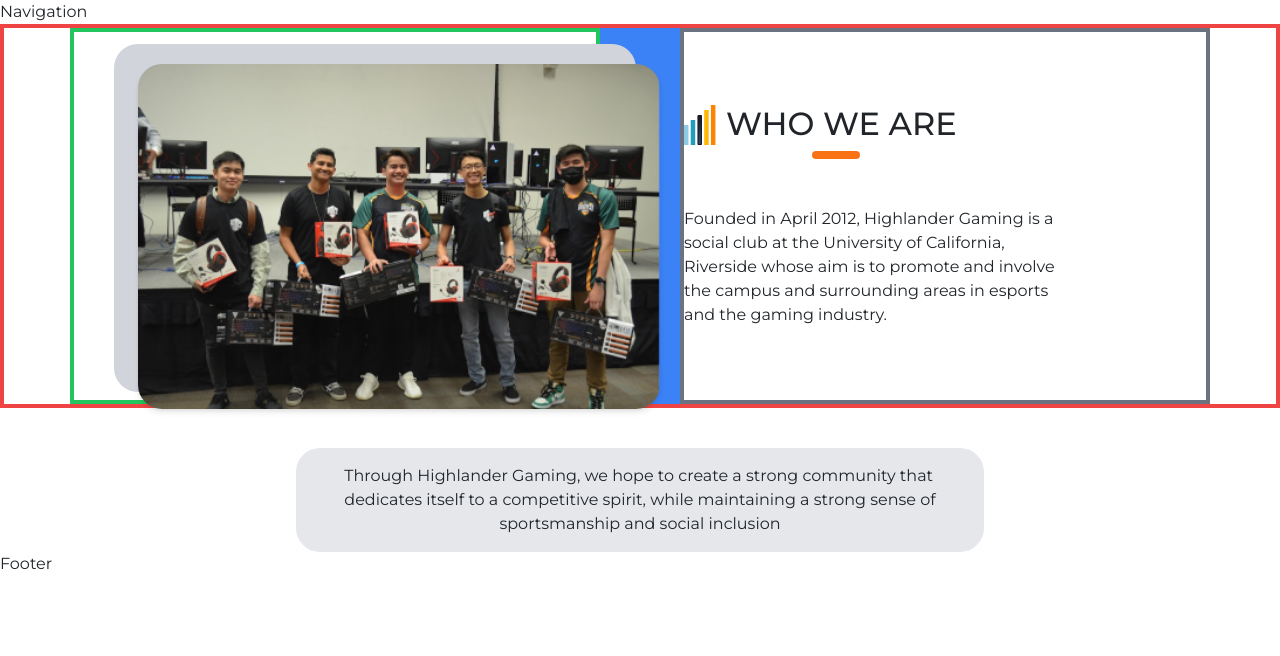
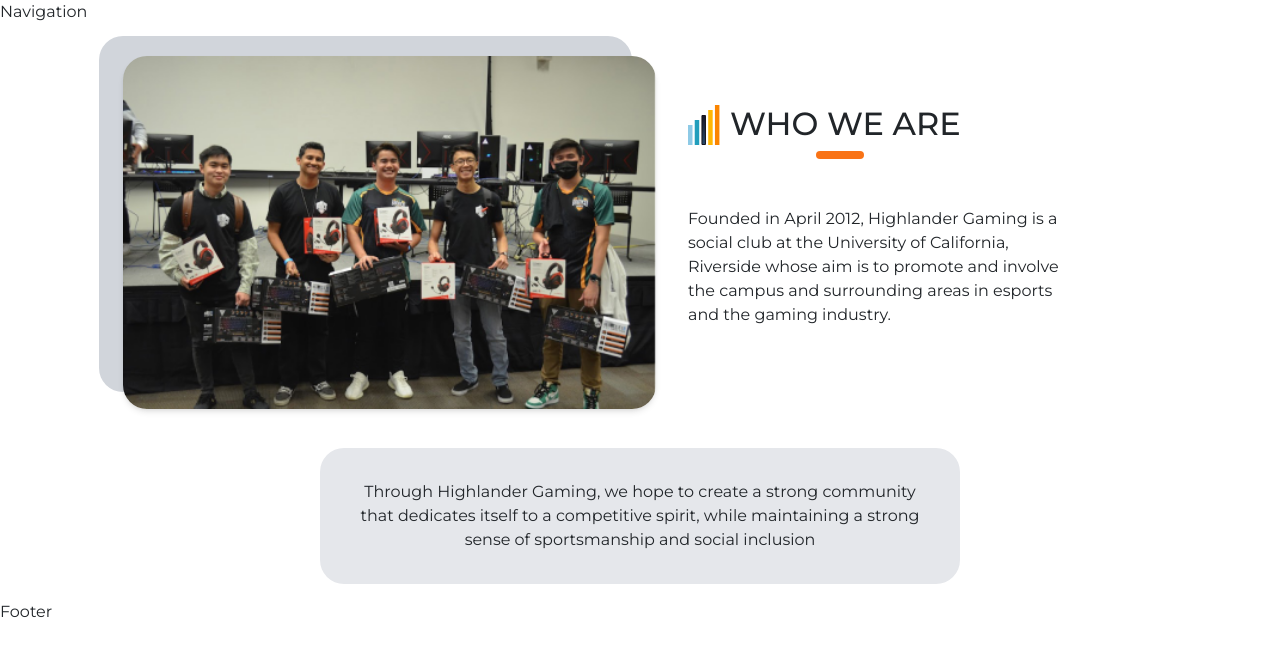
Before and after one commit to acm-ucr/hlg-website, a Next.js app: page /about in a window 1280 px wide. Shown: the top 656 px of the page. Built offline with nearby package versions, Linux system fonts and the light colour scheme.

Commit message:
I think its done

```diff
--- a/src/app/about/page.js
+++ b/src/app/about/page.js
@@ -1,12 +1,8 @@
-// import Banner from "@/components/Banner";
-// import Heading from "src/components/Heading.jsx";
 import Who from "src/components/home/Intro.jsx";
 
 const about = () => {
   return (
     <div>
-      {/* <Banner /> */}
-      {/* <Heading text="Join HLG@UCR" /> */}
       <Who />
     </div>
   );
--- a/src/components/home/Intro.jsx
+++ b/src/components/home/Intro.jsx
@@ -4,9 +4,9 @@
 const Who = () => {
   return (
     <div className="flex flex-col justify-center">
-      <div className="flex flex-row w-full h-96 justify-center border-4 border-red-500">
+      <div className="flex flex-row w-full h-96 justify-center ">
         {/* left side */}
-        <div className="relative w-6/12 basis-5/12 border-4 border-green-500 inline-block">
+        <div className="relative w-6/12 basis-5/12 ">
           <Image
             src={photo}
             className="absolute top-8 left-16 rounded-3xl shadow-md z-20 w-full h-8/12"
@@ -17,10 +17,10 @@
         </div>
 
         {/* gap in middle*/}
-        <div className="p-4 bg-blue-500 basis-20"></div>
+        <div className="p-4  basis-24"></div>
 
         {/* right side*/}
-        <div className="flex flex-col basis-5/12 justify-center gap-5 border-gray-500 border-4">
+        <div className="flex flex-col basis-5/12 justify-center gap-5 ">
           <Heading text={"WHO WE ARE"} />
           <p className="text-start m-0 p-0 max-w-sm">
             Founded in April 2012, Highlander Gaming is a social club at the
@@ -31,19 +31,12 @@
         </div>
       </div>
 
-      <div className="flex flex-row justify-center pt-10  ">
-        <div className="rounded-3xl bg-gray-200 px-5 py-3">
-          <div className="flex flex-col items-center">
-            <div className="rounded-lg ">
-              Through Highlander Gaming, we hope to create a strong community
-              that <br />
-              dedicates itself to a competitive spirit, while maintaining a
-              strong sense of <br />
-            </div>
-            <div className="pb-0.25"></div>
-            <div className="rounded-lg">sportsmanship and social inclusion</div>
-          </div>
-        </div>
+      <div className="flex flex-row justify-center pt-10">
+        <p className="rounded-3xl bg-gray-200 w-1/2 p-8 text-center">
+          Through Highlander Gaming, we hope to create a strong community that
+          dedicates itself to a competitive spirit, while maintaining a strong
+          sense of sportsmanship and social inclusion
+        </p>
       </div>
     </div>
   );
```
